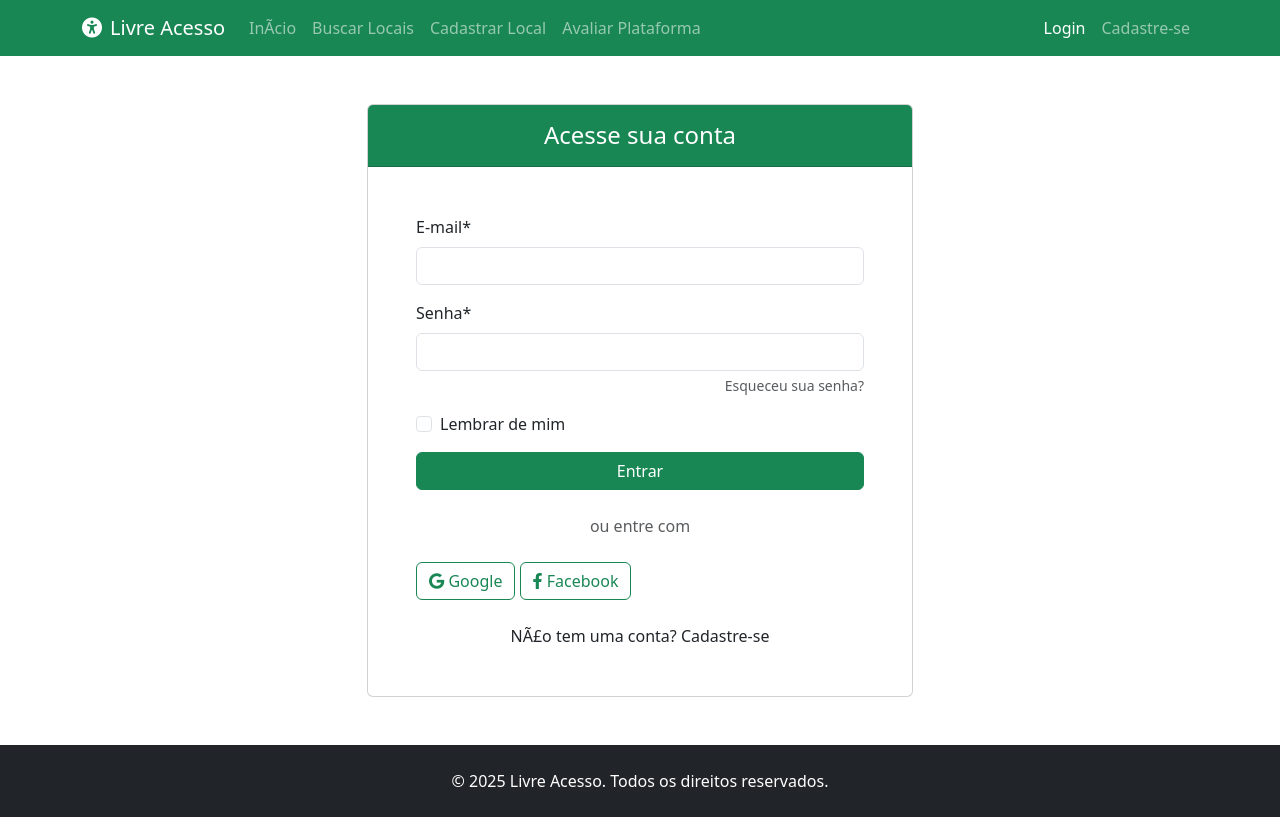
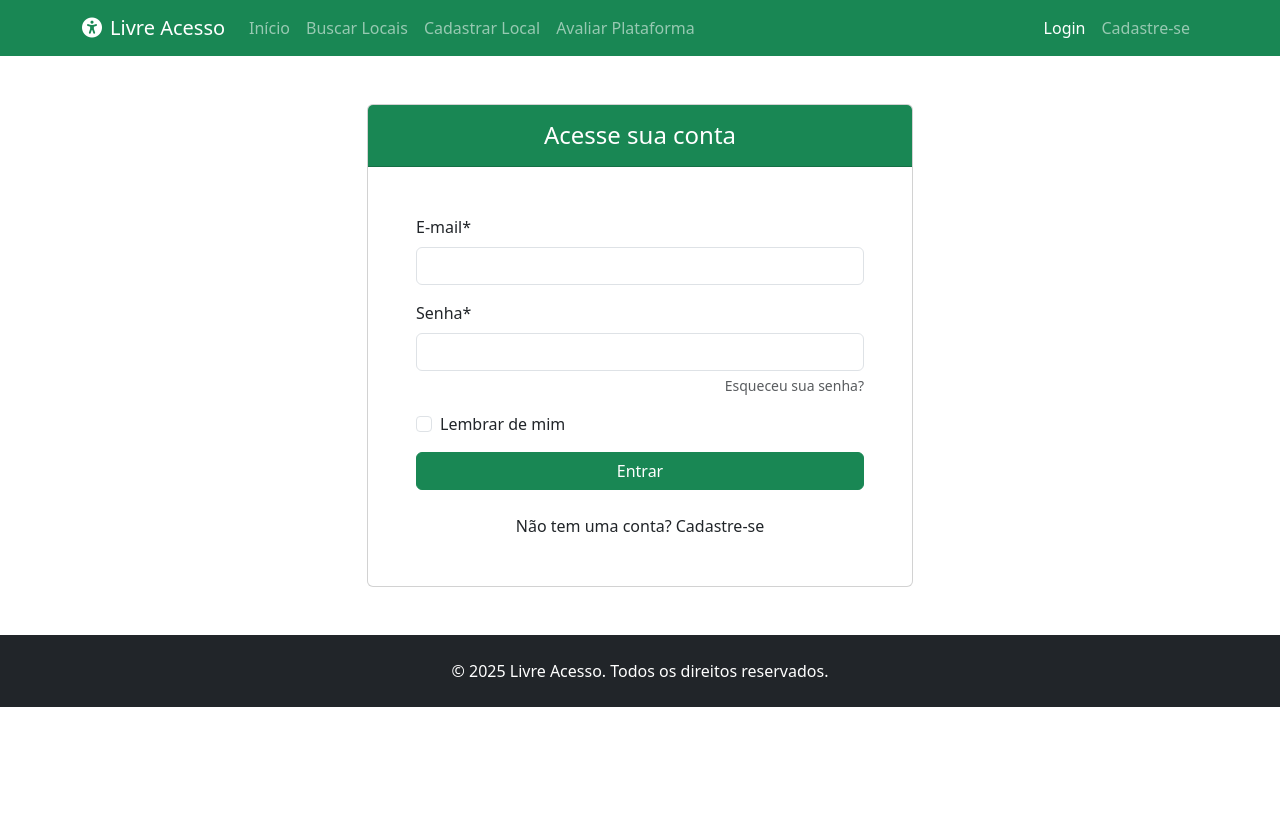
Before and after one commit to tiagofrancav/Projeto-Acesso-Livre, a plain HTML site: page public/login.html in a window 1280 px wide. Drawn offline with nearby package versions, Linux system fonts and the light colour scheme.

Commit message:
Sistema Marco zero

```diff
--- a/public/login.html
+++ b/public/login.html
@@ -13,7 +13,7 @@
     <link rel="stylesheet" href="assets/css/style.css">
 </head>
 <body>
-    <!-- Barra de NavegaÃ§Ã£o -->
+    <!-- Barra de Navegação -->
     <nav class="navbar navbar-expand-lg navbar-dark bg-success">
         <div class="container">
             <a class="navbar-brand" href="index.html">
@@ -25,7 +25,7 @@
             <div class="collapse navbar-collapse" id="navbarNav">
                 <ul class="navbar-nav me-auto">
                     <li class="nav-item">
-                        <a class="nav-link" href="index.html">InÃ­cio</a>
+                        <a class="nav-link" href="index.html">Início</a>
                     </li>
                     <li class="nav-item">
                         <a class="nav-link" href="pesquisa.html">Buscar Locais</a>
@@ -56,7 +56,7 @@
         </div>
     </nav>
 
-    <!-- SeÃ§Ã£o de Login -->
+    <!-- Seção de Login -->
     <section class="login-section py-5">
         <div class="container">
             <div class="row justify-content-center">
@@ -89,21 +89,8 @@
                                     <button type="submit" class="btn btn-success">Entrar</button>
                                 </div>
 
-                                <div class="text-center mb-4">
-                                    <span class="text-muted">ou entre com</span>
-                                </div>
-
-                                <div class="social-login mb-4">
-                                    <button type="button" class="btn btn-outline-success">
-                                        <i class="fab fa-google"></i> Google
-                                    </button>
-                                    <button type="button" class="btn btn-outline-success">
-                                        <i class="fab fa-facebook-f"></i> Facebook
-                                    </button>
-                                </div>
-
                                 <div class="text-center">
-                                    <p class="mb-0">NÃ£o tem uma conta? <a href="cadastro-usuario.html">Cadastre-se</a></p>
+                                    <p class="mb-0">Não tem uma conta? <a href="cadastro-usuario.html">Cadastre-se</a></p>
                                 </div>
                             </form>
                         </div>
```
Also changed, not shown: public/cadastro-usuario.html (+9 -9 lines), public/esqueci-senha.html (+1 -1 lines).
